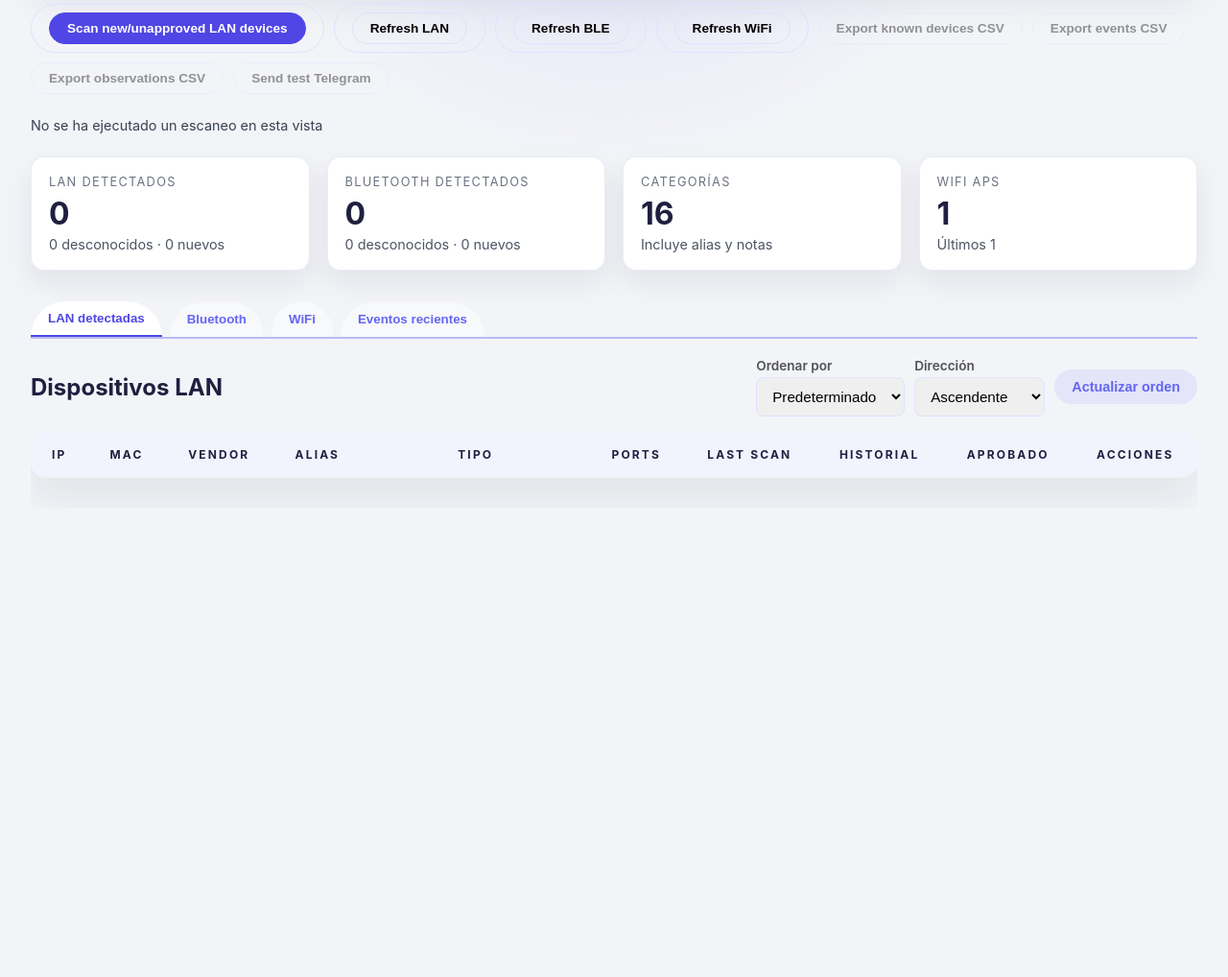
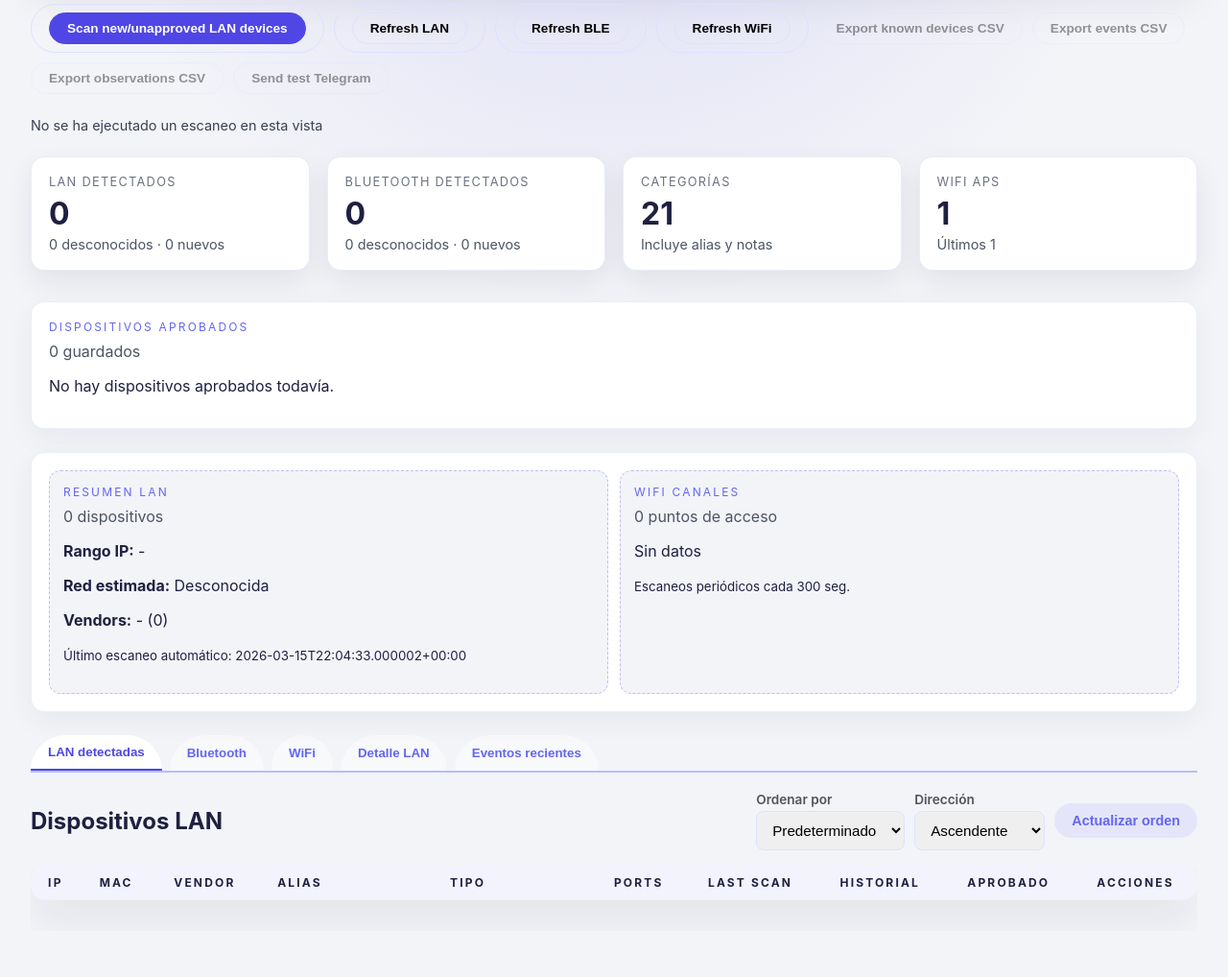
Before and after one commit to adrianbelmonte302/pi-network-sensor, a FastAPI app: page /ui in a window 1280 px wide. Shown: the part 252-1270 px from the top of the page at 96% size. Before the commit the page ends 761 px from the top, so only its background shows below. Run offline with FastAPI, Linux system fonts and the light colour scheme; tables that the repository leaves empty hold one stand-in row (values such as "Sample post"); lists and menus that the app fills with data are empty; parts of the project's set-up code (start-up, migrations or seed data) failed here and were passed over.

Commit message:
Implemented background periodic scans (configurable via SCAN_INTERVAL_SECONDS) that refresh LAN/BLE/WiFi caches, summarize detected networks, and expose app.state.scan_interval for the UI; devices now carry a risk score/label (including sensitive ports, approval state, missing type) and events inherit a risk assessment with colored badges and contextual detail. Expanded the UI with a full-approved-device table, LAN/WiFi summary cards, reduced table padding, new risk badges, and a dedicated “Detalle LAN” tab where a per-device nmap/port scan can be launched; event rows now show the targeted device/IP plus the associated risk badge, and the LAN table headers use sortable links. Added a /lan/scan endpoint that records manual scans, stores the most recent result per MAC, and funnels that data back into the detail tab; the backend now auto-refreshes the cached scan results via a daemon thread and exposes the latest detail data, while Bluetooth scanning uses the extended bluetoothctl flow you suggested. Broadened the base categories (consoles, repeaters, gateways, etc.), surfaced approved devices in their own section, and ensured approved-state recognition feeds both the UI summary and the risk scoring logic.

```diff
--- a/app.py
+++ b/app.py
@@ -19,8 +19,11 @@ import os
 from pathlib import Path
 from datetime import datetime, timezone, timedelta
 from typing import Optional, Dict, Any, List, Callable
+from collections import Counter, deque
+from threading import Event, Lock, Thread
 
 app = FastAPI(title="Pi Network Sensor")
+app.state.scan_interval = SCAN_INTERVAL_SECONDS
 
 BASE_DIR = Path(__file__).parent
 templates = Jinja2Templates(directory=str(BASE_DIR / "templates"))
@@ -38,7 +41,8 @@ NEW_WINDOW_SECONDS = 300
 
 BASE_CATEGORIES = [
     "pc","laptop","nas","server","iot","mobile","tablet",
-    "tv","watch","camera","printer","router","switch","ap","unknown"
+    "tv","watch","camera","printer","router","switch","ap","console",
+    "repeater","bridge","gateway","speaker","unknown"
 ]
 
 
@@ -58,6 +62,37 @@ EVENT_TYPES = [
 
 
 PORT_SCAN_INTERVAL = timedelta(minutes=30)
+
+SCAN_INTERVAL_SECONDS = int(os.environ.get("SCAN_INTERVAL_SECONDS") or "300")
+
+SENSITIVE_PORTS = {22, 23, 80, 443, 445, 554, 3389, 5900, 8080, 8443}
+
+EVENT_RISK_LEVELS = {
+    "system_attack_detected": "high",
+    "system_scan_detected": "medium",
+    "system_login_failure": "medium",
+    "new_open_ports": "medium",
+    "port_scan_failed": "medium",
+    "ble_name_changed": "low",
+    "wifi_bssid_new": "low",
+    "wifi_ssid_changed": "low",
+    "new_device": "medium",
+    "ip_changed": "medium",
+    "vendor_changed": "low",
+}
+
+EVENT_RISK_COLORS = {
+    "high": "#b91c1c",
+    "medium": "#d97706",
+    "low": "#047857",
+}
+
+EVENT_RISK_LABELS = {
+    "high": "Alto",
+    "medium": "Medio",
+    "low": "Bajo",
+}
+
 
 LAN_SORT_FIELDS: Dict[str, Callable[[Dict[str, Any]], Any]] = {
     "ip": lambda d: d.get("ip") or "",
@@ -103,6 +138,20 @@ SYSTEM_LOG_KEYWORDS = {
 }
 
 
+scan_cache_lock = Lock()
+scan_cache: Dict[str, Any] = {
+    "lan": [],
+    "ble": [],
+    "wifi": [],
+    "timestamp": None,
+    "lan_summary": {},
+    "wifi_summary": {},
+}
+scan_stop_event = Event()
+detailed_scan_cache: Dict[str, Dict[str, Any]] = {}
+detail_cache_lock = Lock()
+
+
 init_db()
 
 
@@ -129,6 +178,121 @@ def _tail_lines(path: Path, limit: int = 200) -> List[str]:
     except FileNotFoundError:
         return []
     return list(lines)
+
+
+def _lan_summary(devices: List[Dict[str, Any]]) -> Dict[str, Any]:
+    ips = sorted({d.get("ip") for d in devices if d.get("ip")})
+    if ips:
+        ip_range = f"{ips[0]} - {ips[-1]}" if len(ips) > 1 else ips[0]
+        parts = ips[0].split(".")
+        network_hint = ".".join(parts[:3]) + ".0/24" if len(parts) == 4 else None
+    else:
+        ip_range = "-"
+        network_hint = None
+    vendors = sorted({d.get("vendor") for d in devices if d.get("vendor")})
+    vendor_sample = ", ".join(vendors[:3]) if vendors else "-"
+    return {
+        "count": len(devices),
+        "ip_range": ip_range,
+        "network_hint": network_hint,
+        "vendor_count": len(vendors),
+        "vendor_sample": vendor_sample,
+    }
+
+
+def _wifi_summary(entries: List[Dict[str, Any]]) -> Dict[str, Any]:
+    channels = Counter((entry.get("channel") or "desconocido") for entry in entries)
+    channel_list = [
+        f"{ch} ({count})" for ch, count in channels.most_common(3) if ch and count
+    ]
+    return {
+        "count": len(entries),
+        "top_channels": channel_list or ["Sin datos"],
+    }
+
+
+def assess_device_risk(device: Dict[str, Any]) -> Dict[str, Any]:
+    score = 0
+    reasons: List[str] = []
+    if device.get("new"):
+        score += 2
+        reasons.append("Dispositivo nuevo")
+    if not device.get("known"):
+        score += 1
+        reasons.append("Dispositivo desconocido")
+    if device.get("approved") == 0:
+        score += 2
+        reasons.append("No aprobado")
+    if not device.get("category"):
+        score += 1
+        reasons.append("Sin tipo asignado")
+    ports = device.get("ports") or []
+    sensitive = [p for p in ports if p in SENSITIVE_PORTS]
+    if sensitive:
+        score += len(sensitive)
+        reasons.append(
+            f"Puertos sensibles abiertos: {', '.join(str(p) for p in sensitive[:3])}"
+        )
+    level = "low"
+    if score >= 6:
+        level = "high"
+    elif score >= 3:
+        level = "medium"
+    return {
+        "risk_score": score,
+        "risk_level": level,
+        "risk_reason": "; ".join(reasons) if reasons else "Sin alertas",
+        "risk_label": EVENT_RISK_LABELS.get(level, level.title()),
+        "risk_color": EVENT_RISK_COLORS.get(level, EVENT_RISK_COLORS["low"]),
+    }
+
+
+def get_event_risk_level(event_type: Optional[str]) -> str:
+    return EVENT_RISK_LEVELS.get(event_type, "low")
+
+
+def _update_scan_cache(lan: List[Dict[str, Any]], ble: List[Dict[str, Any]], wifi: List[Dict[str, Any]]) -> None:
+    with scan_cache_lock:
+        scan_cache["lan"] = lan
+        scan_cache["ble"] = ble
+        scan_cache["wifi"] = wifi
+        scan_cache["timestamp"] = now().isoformat()
+        scan_cache["lan_summary"] = _lan_summary(lan)
+        scan_cache["wifi_summary"] = _wifi_summary(wifi)
+
+
+def _perform_scan_cycle() -> None:
+    lan, ble, wifi = [], [], []
+    try:
+        lan = lan_scan()
+    except Exception:
+        pass
+    try:
+        ble = ble_scan()
+    except Exception:
+        pass
+    try:
+        wifi = wifi_scan()
+    except Exception:
+        pass
+    _update_scan_cache(lan, ble, wifi)
+
+
+def _periodic_scanner() -> None:
+    _perform_scan_cycle()
+    while not scan_stop_event.wait(SCAN_INTERVAL_SECONDS):
+        _perform_scan_cycle()
+
+
+@app.on_event("startup")
+def start_periodic_scans():
+    thread = Thread(target=_periodic_scanner, daemon=True)
+    thread.start()
+
+
+@app.on_event("shutdown")
+def stop_periodic_scans():
+    scan_stop_event.set()
 
 
 def _parse_log_timestamp(line: str) -> Optional[str]:
@@ -533,6 +697,15 @@ def ui(request: Request):
     event_type_filter = request.query_params.get("event_type")
 
     errors: List[str] = []
+    with scan_cache_lock:
+        cached_scan = {
+            "lan": list(scan_cache["lan"]),
+            "ble": list(scan_cache["ble"]),
+            "wifi": list(scan_cache["wifi"]),
+            "timestamp": scan_cache.get("timestamp"),
+            "lan_summary": dict(scan_cache.get("lan_summary") or {}),
+            "wifi_summary": dict(scan_cache.get("wifi_summary") or {}),
+        }
 
     lan_scan_results: List[Dict[str, Any]] = []
     ble_scan_results: List[Dict[str, Any]] = []
@@ -609,7 +782,7 @@ def ui(request: Request):
                 last_scan_ts = port_info.get("last_scan") if port_info else None
                 last_scan_fmt = format_ts(last_scan_ts) if last_scan_ts else None
                 obs_vendor = obs.get("vendor") or obs.get("display_name")
-                devices_by_id[identifier] = {
+                device_entry = {
                     "kind": kind,
                     "identifier": identifier,
                     "ip": d.get("ip"),
@@ -632,6 +805,8 @@ def ui(request: Request):
                     "ports_summary": ", ".join(str(p) for p in ports_list[:6]),
                     "ports_count": len(ports_list),
                 }
+                device_entry.update(assess_device_risk(device_entry))
+                devices_by_id[identifier] = device_entry
         else:
             for identifier, obs in observed.items():
                 port_info = cache.get(identifier) or get_port_scan(kind, identifier)
@@ -642,7 +817,7 @@ def ui(request: Request):
                 last_scan_ts = port_info.get("last_scan") if port_info else None
                 last_scan_fmt = format_ts(last_scan_ts) if last_scan_ts else None
                 obs_vendor = obs.get("vendor") or obs.get("display_name")
-                devices_by_id[identifier] = {
+                device_entry = {
                     "kind": kind,
                     "identifier": identifier,
                     "ip": obs.get("last_ip"),
@@ -665,6 +840,8 @@ def ui(request: Request):
                     "ports_summary": ", ".join(str(p) for p in ports_list[:6]),
                     "ports_count": len(ports_list),
                 }
+                device_entry.update(assess_device_risk(device_entry))
+                devices_by_id[identifier] = device_entry
 
         # Include known devices even if they aren't currently observed.
         for identifier, known_entry in known.items():
@@ -677,7 +854,7 @@ def ui(request: Request):
             services_list = port_info.get("services", []) if port_info else []
             last_scan_ts = port_info.get("last_scan") if port_info else None
             last_scan_fmt = format_ts(last_scan_ts) if last_scan_ts else None
-            devices_by_id[identifier] = {
+            device_entry = {
                 "kind": kind,
                 "identifier": identifier,
                 "ip": None,
@@ -700,6 +877,8 @@ def ui(request: Request):
                 "ports_summary": ", ".join(str(p) for p in ports_list[:6]),
                 "ports_count": len(ports_list),
             }
+            device_entry.update(assess_device_risk(device_entry))
+            devices_by_id[identifier] = device_entry
 
         devices = list(devices_by_id.values())
 
@@ -718,6 +897,11 @@ def ui(request: Request):
 
         return [d for d in devices if matches_filter(d)]
 
+    if not scan_lan:
+        lan_scan_results = lan_scan_results or cached_scan["lan"]
+    if not scan_ble:
+        ble_scan_results = ble_scan_results or cached_scan["ble"]
+
     lan_devices = build_device_list("lan", lan_scan_results, known_lan, obs_lan, port_scan_cache)
     ble_devices = build_device_list("ble", ble_scan_results, known_ble, obs_ble)
     lan_sort_by = (request.query_params.get("sort_by") or "").lower()
@@ -727,6 +911,17 @@ def ui(request: Request):
     if lan_sort_by in LAN_SORT_FIELDS:
         lan_devices.sort(key=LAN_SORT_FIELDS[lan_sort_by], reverse=(lan_sort_dir == "desc"))
 
+    approved_devices = sorted(
+        [d for d in lan_devices if d.get("approved") == 1],
+        key=lambda item: (item.get("alias") or item.get("identifier")),
+    )
+    detail_id = request.query_params.get("detail_id")
+    with detail_cache_lock:
+        detail_scan = detailed_scan_cache.get(detail_id) if detail_id else None
+    last_scan_time = cached_scan.get("timestamp")
+    lan_summary = cached_scan.get("lan_summary", {})
+    wifi_summary = cached_scan.get("wifi_summary", {})
+
     recent_events = get_recent_events(event_type=event_type_filter)
     system_events = get_system_events(event_type_filter=event_type_filter)
     combined_events = recent_events + system_events
@@ -734,10 +929,15 @@ def ui(request: Request):
     combined_events = combined_events[:30]
 
     wifi_observations_raw = get_wifi_observations()
+    wifi_count = len(wifi_observations_raw)
+    wifi_observations = [
+        {**obs, "last_seen_fmt": format_ts(obs.get("last_seen"))}
+        for obs in wifi_observations_raw
+    ]
     observations_map = {
         "lan": obs_lan,
         "ble": obs_ble,
-        "wifi": {obs["bssid"]: obs for obs in wifi_observations_raw},
+        "wifi": {obs["bssid"]: obs for obs in wifi_observations_raw if obs.get("bssid")},
     }
     formatted_events = []
     for ev in combined_events:
@@ -760,18 +960,17 @@ def ui(request: Request):
         if event_ip and event_ip not in target_parts:
             target_parts.append(event_ip)
         target_label = " · ".join(target_parts) if target_parts else "-"
+        risk_level = ev.get("risk_level") or get_event_risk_level(ev.get("event_type"))
         formatted_events.append(
             {
                 **ev,
                 "timestamp_fmt": ts or ev.get("timestamp", ""),
                 "target_label": target_label,
+                "risk_level": risk_level,
+                "risk_label": EVENT_RISK_LABELS.get(risk_level, risk_level.title()),
+                "risk_color": EVENT_RISK_COLORS.get(risk_level, EVENT_RISK_COLORS["low"]),
             }
         )
-    wifi_count = len(wifi_observations_raw)
-    wifi_observations = [
-        {**obs, "last_seen_fmt": format_ts(obs.get("last_seen"))}
-        for obs in wifi_observations_raw
-    ]
 
     return templates.TemplateResponse(
         "ui.html",
@@ -801,6 +1000,12 @@ def ui(request: Request):
             "wifi_count": wifi_count,
             "lan_sort_by": lan_sort_by,
             "lan_sort_dir": lan_sort_dir,
+            "approved_devices": approved_devices,
+            "last_scan_time": last_scan_time,
+            "lan_summary": lan_summary,
+            "wifi_summary": wifi_summary,
+            "detail_scan": detail_scan,
+            "detail_id": detail_id,
         },
     )
 
@@ -823,6 +1028,47 @@ def set_lan(
     return RedirectResponse(return_url or "/ui", status_code=303)
 
 
+@app.post("/lan/scan")
+def lan_manual_scan(
+    identifier: str = Form(...),
+    return_url: str = Form("/ui"),
+):
+    observations = get_observations("lan")
+    entry = observations.get(identifier, {})
+    ip = entry.get("last_ip")
+    detail: Dict[str, Any] = {
+        "identifier": identifier,
+        "ip": ip,
+        "timestamp": now().isoformat(),
+    }
+    previous_entry = get_port_scan("lan", identifier)
+    previous_ports = set(previous_entry.get("ports", [])) if previous_entry else set()
+    if not ip:
+        detail["error"] = "No hay IP conocida para este dispositivo."
+    else:
+        try:
+            scan_result = scan_ports_for_ip(ip)
+            record_port_scan("lan", identifier, ip, identifier, scan_result["ports"], scan_result["services"])
+            added_ports = sorted(set(scan_result.get("ports", [])) - previous_ports)
+            if added_ports:
+                log_event("new_open_ports", "lan", identifier, f"Nuevos puertos: {', '.join(str(p) for p in added_ports)}")
+            detail.update(
+                {
+                    "ports": scan_result.get("ports", []),
+                    "services": scan_result.get("services", []),
+                }
+            )
+        except Exception as exc:
+            detail["error"] = str(exc)
+
+    with detail_cache_lock:
+        detailed_scan_cache[identifier] = detail
+
+    redirect = return_url or "/ui"
+    separator = "&" if "?" in redirect else "?"
+    return RedirectResponse(f"{redirect}{separator}detail_id={identifier}", status_code=303)
+
+
 @app.post("/set/ble")
 def set_ble(
     identifier: str = Form(...),
--- a/templates/ui.html
+++ b/templates/ui.html
@@ -299,6 +299,7 @@
 
     .table-wrapper {
       overflow-x: auto;
+      max-width: 100%;
     }
 
     table {
@@ -320,7 +321,7 @@
 
     th,
     td {
-      padding: 16px 20px;
+      padding: 10px 14px;
       border-bottom: 1px solid rgba(15, 23, 42, 0.06);
     }
 
@@ -416,6 +417,90 @@
       background: transparent;
       border: 1px solid rgba(239, 68, 68, 0.5);
       color: var(--danger);
+    }
+
+    .risk-badge {
+      border-radius: 999px;
+      padding: 2px 10px;
+      font-size: 0.75rem;
+      font-weight: 700;
+      text-transform: uppercase;
+    }
+
+    .risk-high {
+      background: #fee2e2;
+      color: #991b1b;
+      border: 1px solid #fecaca;
+    }
+
+    .risk-medium {
+      background: #ffedd5;
+      color: #b45309;
+      border: 1px solid #fcd34d;
+    }
+
+    .risk-low {
+      background: #ecfdf5;
+      color: #047857;
+      border: 1px solid #6ee7b7;
+    }
+
+    .approved-section,
+    .network-summary,
+    .detail-panel {
+      margin-bottom: 24px;
+      background: var(--surface);
+      border-radius: 14px;
+      padding: 18px;
+      border: 1px solid rgba(226, 232, 240, 0.7);
+      box-shadow: 0 10px 30px rgba(15, 23, 42, 0.05);
+    }
+
+    .approved-section table {
+      font-size: 0.85rem;
+      margin-top: 12px;
+    }
+
+    .approved-section thead th,
+    .approved-section tbody td {
+      padding: 8px 10px;
+    }
+
+    .network-summary {
+      display: grid;
+      grid-template-columns: repeat(auto-fit, minmax(220px, 1fr));
+      gap: 12px;
+    }
+
+    .network-card {
+      background: var(--bg);
+      border-radius: 12px;
+      padding: 14px;
+      border: 1px dashed rgba(79, 70, 229, 0.3);
+    }
+
+    .detail-panel {
+      display: flex;
+      flex-direction: column;
+      gap: 14px;
+    }
+
+    .detail-form {
+      display: flex;
+      flex-wrap: wrap;
+      gap: 12px;
+      align-items: flex-end;
+    }
+
+    .detail-form label {
+      margin: 0;
+    }
+
+    .detail-card {
+      background: #fefce8;
+      border-radius: 12px;
+      padding: 14px;
+      border: 1px solid #fcd34d;
     }
 
     .table-sort-link {
@@ -592,10 +677,74 @@
       </article>
     </section>
 
+    <section class="approved-section">
+      <div class="panel-heading">
+        <div>
+          <p class="eyebrow">Dispositivos aprobados</p>
+          <p class="lead">{{ approved_devices|length }} guardados</p>
+        </div>
+      </div>
+      {% if approved_devices %}
+      <div class="table-wrapper">
+        <table>
+          <thead>
+            <tr>
+              <th>Alias / MAC</th>
+              <th>IP</th>
+              <th>Tipo</th>
+              <th>Riesgo</th>
+            </tr>
+          </thead>
+          <tbody>
+            {% for device in approved_devices %}
+            <tr>
+              <td>
+                <strong>{{ device.alias or device.identifier }}</strong>
+                <br>{{ device.identifier }}
+              </td>
+              <td>{{ device.ip or device.last_ip or '-' }}</td>
+              <td>{{ device.category or '—' }}</td>
+              <td>
+                <span class="risk-badge risk-{{ device.risk_level }}">
+                  {{ device.risk_label }}
+                </span>
+              </td>
+            </tr>
+            {% endfor %}
+          </tbody>
+        </table>
+      </div>
+      {% else %}
+        <p>No hay dispositivos aprobados todavía.</p>
+      {% endif %}
+    </section>
+
+    <section class="network-summary">
+      <div class="network-card">
+        <p class="eyebrow">Resumen LAN</p>
+        <p class="lead">{{ lan_summary.count or 0 }} dispositivos</p>
+        <p><strong>Rango IP:</strong> {{ lan_summary.ip_range or '-' }}</p>
+        <p><strong>Red estimada:</strong> {{ lan_summary.network_hint or 'Desconocida' }}</p>
+        <p><strong>Vendors:</strong> {{ lan_summary.vendor_sample or '—' }} ({{ lan_summary.vendor_count or 0 }})</p>
+        <p><small>Último escaneo automático: {{ last_scan_time or '—' }}</small></p>
+      </div>
+      <div class="network-card">
+        <p class="eyebrow">WiFi canales</p>
+        <p class="lead">{{ wifi_summary.count or 0 }} puntos de acceso</p>
+        <p>
+          {% for channel in wifi_summary.top_channels %}
+            {{ channel }}{% if not loop.last %}, {% endif %}
+          {% endfor %}
+        </p>
+        <p><small>Escaneos periódicos cada {{ (request.app.state.scan_interval if request.app.state.scan_interval else 300) }} seg.</small></p>
+      </div>
+    </section>
+
     <div class="tabs" role="tablist">
       <button type="button" class="tab-button active" data-tab="lan">LAN detectadas</button>
       <button type="button" class="tab-button" data-tab="ble">Bluetooth</button>
       <button type="button" class="tab-button" data-tab="wifi">WiFi</button>
+      <button type="button" class="tab-button" data-tab="detail">Detalle LAN</button>
       <button type="button" class="tab-button" data-tab="events">Eventos recientes</button>
     </div>
 
@@ -830,6 +979,45 @@
       {% endif %}
     </div>
 
+    <div class="tab-panel" data-tab="detail">
+      <div class="panel-heading">
+        <div>
+          <p class="eyebrow">Escaneo detallado</p>
+          <p class="lead">Ejecuta un nmap/manual para cada LAN detectada</p>
+        </div>
+      </div>
+      <div class="detail-panel">
+        <form class="detail-form" method="post" action="/lan/scan">
+          <label>
+            Dispositivo
+            <select name="identifier">
+              {% for device in lan %}
+                <option value="{{ device.identifier }}" {% if detail_id == device.identifier %}selected{% endif %}>
+                  {{ device.alias or device.identifier }}
+                </option>
+              {% endfor %}
+            </select>
+          </label>
+          <input type="hidden" name="return_url" value="{{ request.url }}">
+          <button type="submit" class="button primary">Lanzar escaneo nmap</button>
+        </form>
+        {% if detail_scan %}
+        <div class="detail-card">
+          <p><strong>{{ detail_scan.identifier }}</strong> · {{ detail_scan.ip or 'Sin IP registrada' }}</p>
+          <p>Última ejecución: {{ detail_scan.timestamp }}</p>
+          {% if detail_scan.error %}
+            <p class="risk-badge risk-medium">{{ detail_scan.error }}</p>
+          {% else %}
+            <p>Puertos descubiertos: {{ detail_scan.ports | join(', ') if detail_scan.ports else 'Ninguno' }}</p>
+            <p>Servicios: {{ detail_scan.services | join(', ') if detail_scan.services else 'Sin servicios identificados' }}</p>
+          {% endif %}
+        </div>
+        {% else %}
+          <p>Selecciona un dispositivo y lanza un escaneo extendido para tener información adicional.</p>
+        {% endif %}
+      </div>
+    </div>
+
     <div class="tab-panel" data-tab="events">
       <div class="panel-heading">
         <div>
@@ -862,6 +1050,7 @@
               <th>Tipo</th>
               <th>Dispositivo / IP</th>
               <th>Detalle</th>
+              <th>Riesgo</th>
             </tr>
           </thead>
           <tbody>
@@ -871,6 +1060,11 @@
               <td>{{ ev.event_type }}</td>
               <td>{{ ev.target_label }}</td>
               <td>{{ ev.detail or '-' }}</td>
+              <td>
+                <span class="risk-badge risk-{{ ev.risk_level }}">
+                  {{ ev.risk_label }}
+                </span>
+              </td>
             </tr>
             {% endfor %}
           </tbody>
```
